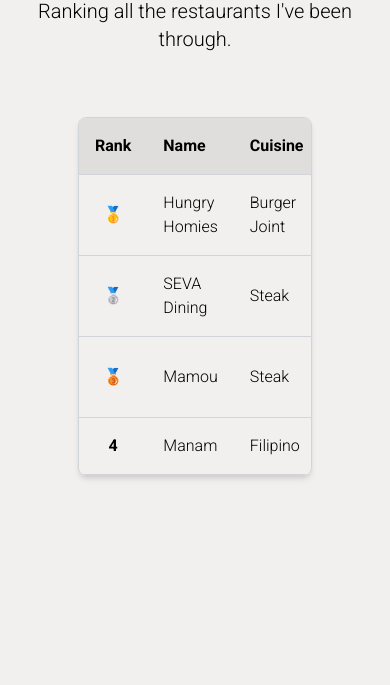
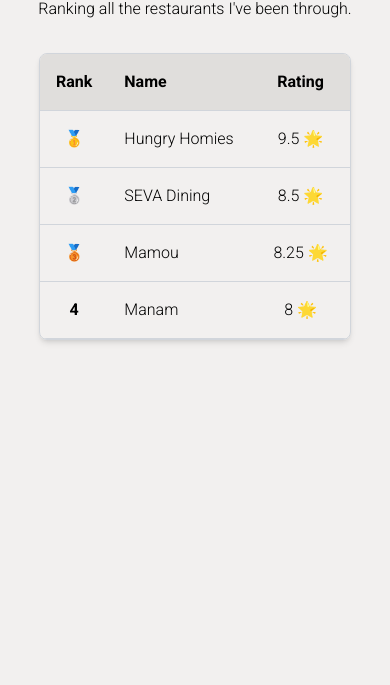
Before and after one commit to MountainHills/introduction-website, a website: page table.html in a window 390 px wide. Shown: the part 159-844 px from the top of the page. Drawn offline with Linux system fonts and the light colour scheme.

Commit message:
Make restaurant page responsive

```diff
--- a/package.json
+++ b/package.json
@@ -1,4 +1,8 @@
 {
+  "scripts": {
+    "watch": "npx tailwindcss -i ./input.css -o ./output.css --watch",
+    "build": "npx tailwindcss -i ./input.css -o ./output.css"
+  },
   "devDependencies": {
     "tailwindcss": "^3.4.17"
   }
--- a/table.html
+++ b/table.html
@@ -19,53 +19,67 @@
           ><p class="text-xl font-light hover:cursor-pointer">Mission</p>
         </a>
       </header>
-      <section id="title " class="my-16">
+      <section id="title " class="mt-16 mb-8 lg:mb-16">
         <h1 class="text-4xl text-center mb-2">Favorite Restaurants</h1>
-        <h3 class="text-xl sm:text-2xl font-light text-center">
+        <h3 class="text-base sm:text-xl font-light text-center">
           Ranking all the restaurants I've been through.
         </h3>
       </section>
       <section class="w-full flex justify-center">
         <div
-          class="overflow-hidden border rounded-lg border-gray-300 w-3/5 shadow-md"
+          class="overflow-hidden border rounded-lg border-gray-300 w-4/5 sm:w-5/6 lg:w-4/6 shadow-md"
         >
           <table class="table-auto w-full font-light">
             <thead class="bg-darkerWhite">
               <tr>
-                <th scope="col" class="p-4 text-center w-1/12">Rank</th>
-                <th scope="col" class="p-4 text-left w-4/12">Name</th>
-                <th scope="col" class="p-4 text-left w-3/12">Cuisine</th>
-                <th scope="col" class="p-4 text-left w-2/12">Location</th>
-                <th scope="col" class="p-4 text-center w-2/12">Rating</th>
+                <th scope="col" class="p-4 text-center w-1/6 sm:w-1/12">
+                  Rank
+                </th>
+                <th scope="col" class="p-4 text-left w-3/6 sm:w-4/12">Name</th>
+                <th
+                  scope="col"
+                  class="p-4 text-left hidden sm:table-cell sm:w-3/12"
+                >
+                  Cuisine
+                </th>
+                <th
+                  scope="col"
+                  class="p-4 text-left hidden sm:table-cell sm:w-2/12"
+                >
+                  Location
+                </th>
+                <th scope="col" class="p-4 text-center w-2/6 sm:w-2/12">
+                  Rating
+                </th>
               </tr>
             </thead>
             <tbody>
               <tr class="border-y border-gray-300">
                 <th scope="row" class="p-4">🥇</th>
                 <td class="p-4">Hungry Homies</td>
-                <td class="p-4">Burger Joint</td>
-                <td class="p-4">Makati</td>
+                <td class="p-4 hidden sm:table-cell">Burger Joint</td>
+                <td class="p-4 hidden sm:table-cell">Makati</td>
                 <td class="p-4 text-center">9.5 🌟</td>
               </tr>
               <tr class="border-y border-gray-300">
                 <th class="p-4" scope="row">🥈</th>
                 <td class="p-4">SEVA Dining</td>
-                <td class="p-4">Steak</td>
-                <td class="p-4">San Juan</td>
+                <td class="p-4 hidden sm:table-cell">Steak</td>
+                <td class="p-4 hidden sm:table-cell">San Juan</td>
                 <td class="p-4 text-center">8.5 🌟</td>
               </tr>
               <tr class="border-y border-gray-300">
                 <th scope="row" class="p-4">🥉</th>
                 <td class="p-4">Mamou</td>
-                <td class="p-4">Steak</td>
-                <td class="p-4">Taguig</td>
+                <td class="p-4 hidden sm:table-cell">Steak</td>
+                <td class="p-4 hidden sm:table-cell">Taguig</td>
                 <td class="p-4 text-center">8.25 🌟</td>
               </tr>
               <tr class="border-y border-gray-300">
                 <th scope="row" class="p-4">4</th>
                 <td class="p-4">Manam</td>
-                <td class="p-4">Filipino</td>
-                <td class="p-4">Taguig</td>
+                <td class="p-4 hidden sm:table-cell">Filipino</td>
+                <td class="p-4 hidden sm:table-cell">Taguig</td>
                 <td class="p-4 text-center">8 🌟</td>
               </tr>
             </tbody>
```
Also changed, not shown: output.css.
